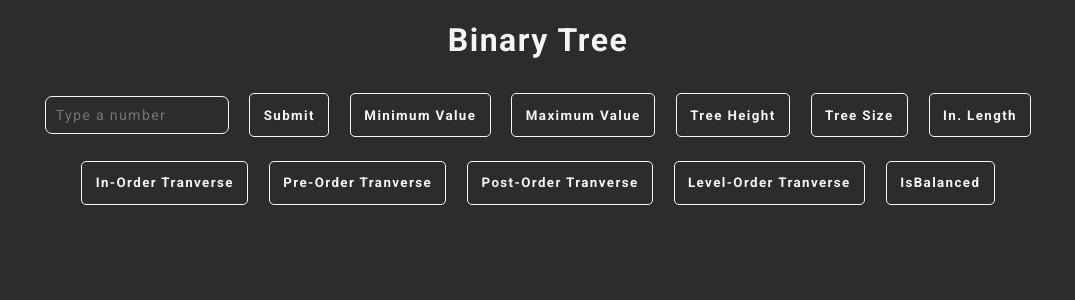
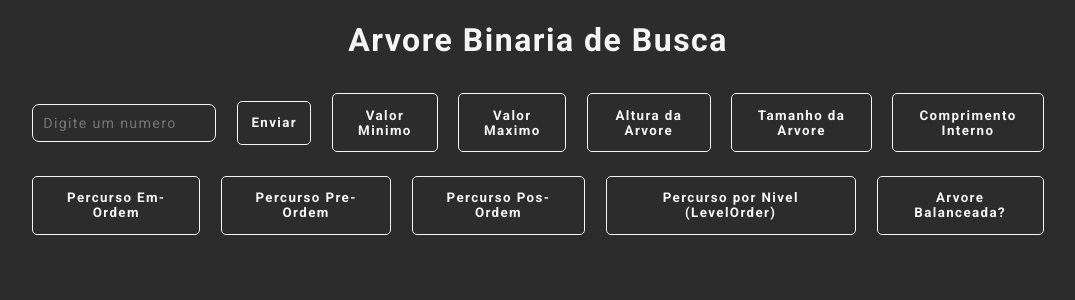
Before and after one commit to focarica/BinaryTree, a Vue app: page / in a window 1280 px wide. Shown: the top 300 px of the page, without its empty margins (102-1177 px from the left). Built offline with nearby package versions, Linux system fonts and the light colour scheme.

Commit message:
traduzindo txt

```diff
--- a/src/App.vue
+++ b/src/App.vue
@@ -1,6 +1,6 @@
 <template>
   <header class="header">
-    <h1><span id="border"> Binary Tree</span></h1>
+    <h1><span id="border"> Arvore Binaria de Busca</span></h1>
   </header>
   <main class="mainContainer">
     <Inputs
--- a/src/components/Inputs.vue
+++ b/src/components/Inputs.vue
@@ -6,26 +6,24 @@
         name="numberInput"
         id="inputNumber"
         class="input"
-        placeholder="Type a number"
+        placeholder="Digite um numero"
         @keyup.enter="submitElement()"
       />
       <button class="button" id="submit" @click="submitElement()">
-        Submit
+        Enviar
       </button>
-      <button class="button" @click="getMin()">Minimum Value</button>
-      <button class="button" @click="getMax()">Maximum Value</button>
-      <button class="button" @click="getHeight()">Tree Height</button>
-      <button class="button" @click="getSize()">Tree Size</button>
-      <button class="button" @click="getLength()">In. Length</button>
+      <button class="button" @click="getMin()">Valor Minimo</button>
+      <button class="button" @click="getMax()">Valor Maximo</button>
+      <button class="button" @click="getHeight()">Altura da Arvore</button>
+      <button class="button" @click="getSize()">Tamanho da Arvore</button>
+      <button class="button" @click="getLength()">Comprimento Interno</button>
     </div>
     <div class="tranverse">
-      <button class="button" @click="inOrderT()">In-Order Tranverse</button>
-      <button class="button" @click="preOrderT()">Pre-Order Tranverse</button>
-      <button class="button" @click="postOrderT()">Post-Order Tranverse</button>
-      <button class="button" @click="levelOrderT()">
-        Level-Order Tranverse
-      </button>
-      <button class="button" @click="isBalanced()">IsBalanced</button>
+      <button class="button" @click="inOrderT()">Percurso Em-Ordem</button>
+      <button class="button" @click="preOrderT()">Percurso Pre-Ordem</button>
+      <button class="button" @click="postOrderT()">Percurso Pos-Ordem</button>
+      <button class="button" @click="levelOrderT()">Percurso por Nivel (LevelOrder)</button>
+      <button class="button" @click="isBalanced()">Arvore Balanceada?</button>
     </div>
   </div>
 </template>
```
Also changed, not shown: 1 other file (tests, documents, lock files or other folders).
